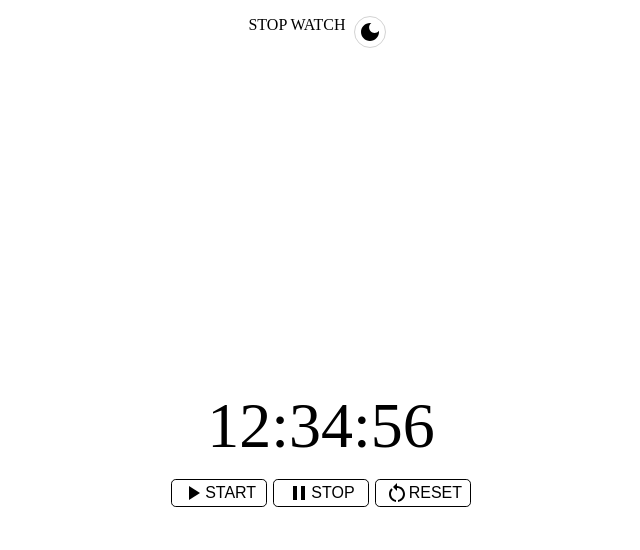
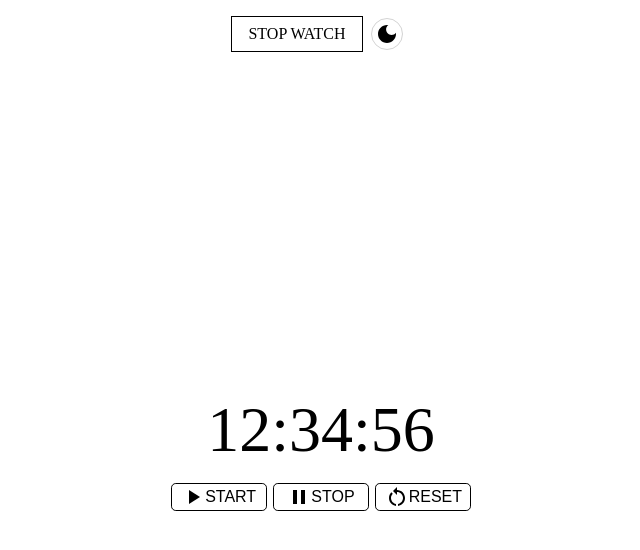
Before and after one commit to juwonk1018/stop-watch, a React (Create React App) app: page / in a window 1280 px wide. Shown: the top 550 px of the page, without its empty margins (319-959 px from the left). Built offline with nearby package versions, Linux system fonts and the light colour scheme.

Commit message:
feat. navBar 안의 component align-item 설정 추가

```diff
--- a/src/components/NavBar.css
+++ b/src/components/NavBar.css
@@ -4,7 +4,12 @@
     width : 100%;
     text-align: center;
     justify-content: center;
+    align-items: center;
+}
 
+.navMenu{
+    padding : 0.5rem 1rem 0.5rem 1rem;
+    border : 1px solid black;
 }
 
 .navIcon{
--- a/src/components/NavBar.js
+++ b/src/components/NavBar.js
@@ -9,7 +9,7 @@ export default function NavBar({darkMode, setDarkMode}) {
 
   return (
     <div className = "navBar">
-        <div>STOP WATCH</div>
+        <div className = "navMenu">STOP WATCH</div>
         <button className={`navIcon ${darkMode}`} onClick = {darkModeEvent}>
           <svg xmlns="http://www.w3.org/2000/svg" height="rem" viewBox="0 0 24 24" width="24"><rect fill="none" height="24" width="24"/><path d="M12,3c-4.97,0-9,4.03-9,9s4.03,9,9,9s9-4.03,9-9c0-0.46-0.04-0.92-0.1-1.36c-0.98,1.37-2.58,2.26-4.4,2.26 c-2.98,0-5.4-2.42-5.4-5.4c0-1.81,0.89-3.42,2.26-4.4C12.92,3.04,12.46,3,12,3L12,3z"/></svg>
         </button>
```
